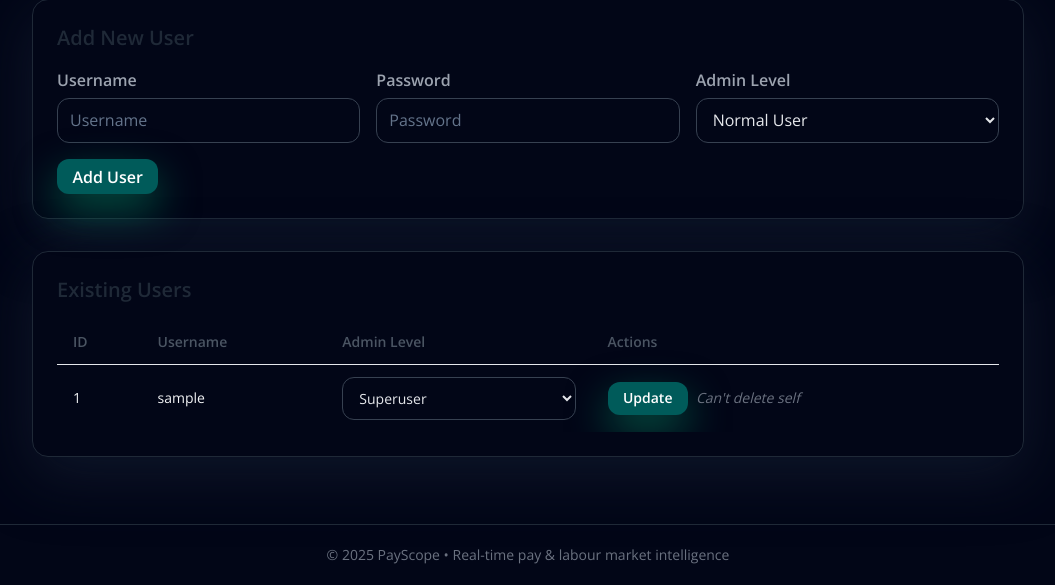
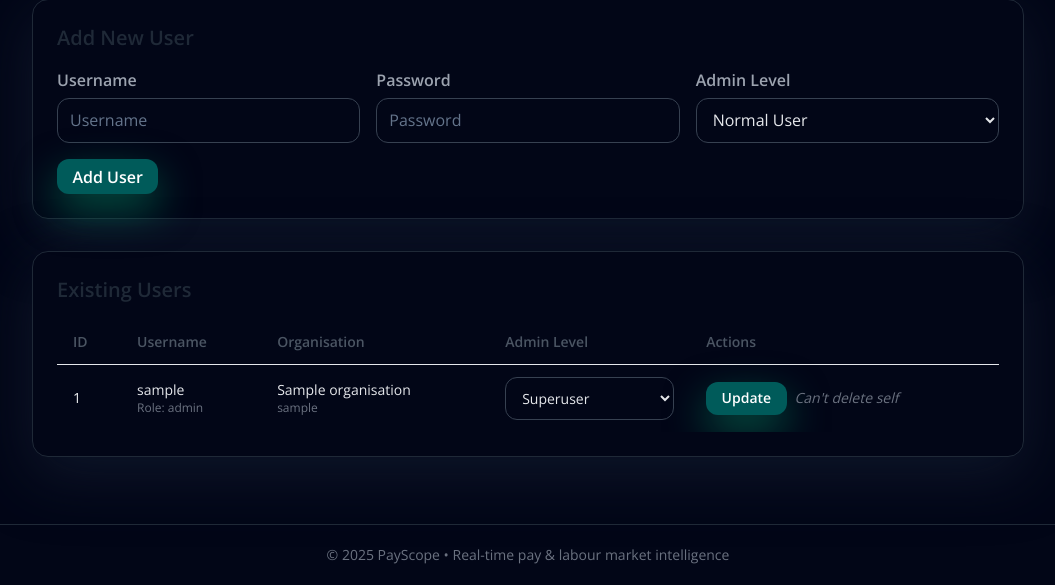
Before and after one commit to Dolman17/PayScope, a Flask app: page /admin/users in a window 1280 px wide. Shown: the part 215-800 px from the top of the page, without its empty margins (112-1167 px from the left). Run offline with Flask 3, Linux system fonts and the light colour scheme; a user stored in the database is signed in; tables that the repository leaves empty hold one stand-in row (values such as "Sample post"); parts of the project's set-up code (start-up, migrations or seed data) failed here and were passed over.

Commit message:
Update manage_users.html

```diff
--- a/app/templates/manage_users.html
+++ b/app/templates/manage_users.html
@@ -68,6 +68,7 @@
           <tr class="text-gray-600">
             <th class="py-3 px-4 font-semibold">ID</th>
             <th class="py-3 px-4 font-semibold">Username</th>
+            <th class="py-3 px-4 font-semibold">Organisation</th>
             <th class="py-3 px-4 font-semibold">Admin Level</th>
             <th class="py-3 px-4 font-semibold">Actions</th>
           </tr>
@@ -82,7 +83,27 @@
               <input type="hidden" name="csrf_token" class="csrf_upd" value="">
 
               <td class="py-3 px-4 align-middle">{{ user.id }}</td>
-              <td class="py-3 px-4 align-middle">{{ user.username }}</td>
+
+              <td class="py-3 px-4 align-middle">
+                <div class="font-medium text-gray-900">{{ user.username }}</div>
+                {% if user.org_role %}
+                  <div class="text-xs text-gray-500">Role: {{ user.org_role }}</div>
+                {% endif %}
+              </td>
+
+              <td class="py-3 px-4 align-middle">
+                {% if user.organisation %}
+                  <div class="text-gray-900 font-medium">
+                    {{ user.organisation.name or user.organisation.slug }}
+                  </div>
+                  {% if user.organisation.slug %}
+                    <div class="text-xs text-gray-500">{{ user.organisation.slug }}</div>
+                  {% endif %}
+                {% else %}
+                  <span class="text-gray-400">—</span>
+                {% endif %}
+              </td>
+
               <td class="py-3 px-4 align-middle">
                 <select name="admin_level" class="input">
                   <option value="0" {% if user.admin_level == 0 %}selected{% endif %}>User</option>
@@ -90,6 +111,7 @@
                   <option value="1" {% if user.admin_level == 1 %}selected{% endif %}>Superuser</option>
                 </select>
               </td>
+
               <td class="py-3 px-4 align-middle">
                 <div class="flex flex-col sm:flex-row gap-2 sm:items-center">
                   <button type="submit" class="btn btn-primary">
```
